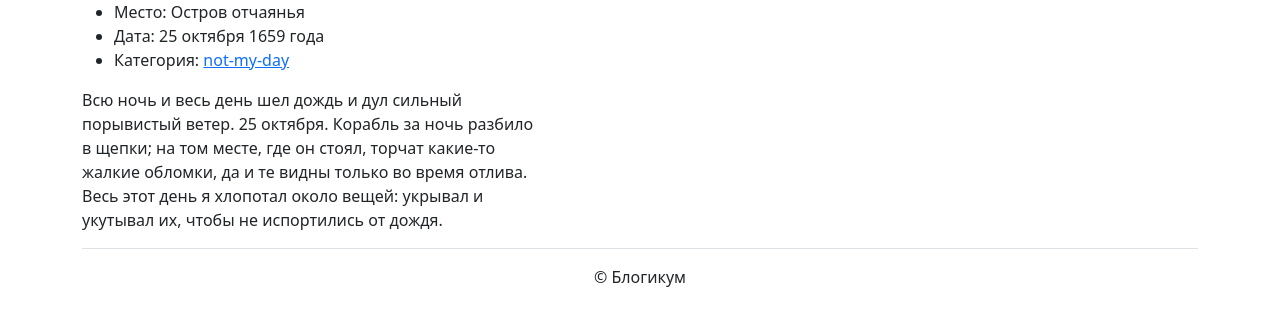
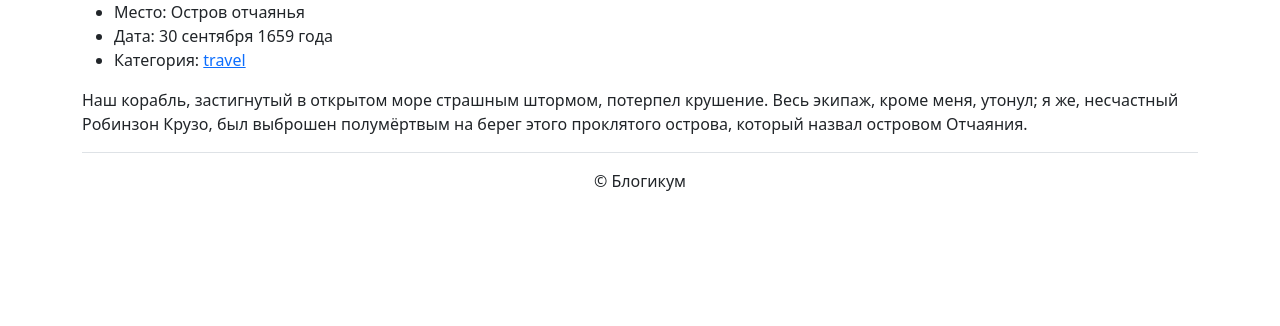
Before and after one commit to Gussia835/django_sprint1, a Django app: page /posts/0/ in a window 1280 px wide. Shown: the part 104-430 px from the top of the page. Run offline with Django 5.2, Linux system fonts and the light colour scheme; some libraries are stand-ins or nearby versions.

Commit message:
complete project

```diff
--- a/blogicum/blog/urls.py
+++ b/blogicum/blog/urls.py
@@ -5,7 +5,7 @@ app_name = 'blog'
 
 urlpatterns = [
     path('', views.index, name='index'),
-    path('posts/<int:id>/', views.post_detail, name='posts'),
+    path('posts/<int:id>/', views.post_detail, name='detail'),
     path('category/<slug:category_slug>/',
          views.category_posts,
          name='category')
--- a/blogicum/blog/views.py
+++ b/blogicum/blog/views.py
@@ -47,7 +47,8 @@ posts = [
 def index(request):
     """Главная страница"""
     template = 'homepage/index.html'
-    return render(request, template)
+    context = {'posts': posts}
+    return render(request, template, context)
 
 
 def post_detail(request, id):
@@ -56,13 +57,13 @@ def post_detail(request, id):
         context = {'posts': posts[id]}
     except IndexError:
         raise Http404("Пост не найден")
-
     template = 'posts/detail.html'
     return render(request, template, context)
 
 
-def category_posts(request, category_posts):
+def category_posts(request, category_slug):
     """Категории постов"""
-    template = 'posts/category.html'
-    context = {'posts': posts}
-    return render(request, template, context)
+    filtered_posts = [post for post in posts
+                      if post['category'] == category_slug]
+    context = {'posts': filtered_posts, 'category': category_slug}
+    return render(request, 'posts/category.html', context)
--- a/html/templates/base.html
+++ b/html/templates/base.html
@@ -29,7 +29,8 @@
   <body>
     <main>
       <div class="container py-5">
-        {% include "includes/header.html" %} {% block content %}{% endblock %}
+        {% include "includes/header.html" %}
+        {% block content %}{% endblock %}
         {% include "includes/footer.html" %}
       </div>
     </main>
--- a/html/templates/homepage/index.html
+++ b/html/templates/homepage/index.html
@@ -13,12 +13,12 @@
       <li>{{ post.date }}</li>
       <li>
         Категория:
-        <a href="{% url 'blog' post.category %}">{{ post.category }}</a>
+        <a href="{% url 'blog:category' post.category %}">{{ post.category }}</a>
       </li>
     </ul>
     <!-- Первые 10 слов -->
     <p>{{ post.text|truncatewords:10 }}</p>
-    <a href="{% url 'blog:detail' blog.id %}">Читать полный текст</a>
+    <a href="{% url 'blog:detail' post.id %}">Читать полный текст</a>
   </article>
   {% if not forloop.last %}
   <hr />
--- a/html/templates/posts/detail.html
+++ b/html/templates/posts/detail.html
@@ -1,23 +1,18 @@
 {% extends "base.html" %}
 
 {% block title %}
-  Остров отчаянья. 25 октября 1659 года
+  {{ posts.location }}. {{ posts.date }}
 {% endblock %}
 
 {% block content %}
   <article>
     <ul>
-      <li>Место: Остров отчаянья</li>
-      <li>Дата: 25 октября 1659 года</li>
-      <li>Категория: <a href="not-my-day">not-my-day</a></li>
+      <li>Место: {{ posts.location }}</li>
+      <li>Дата: {{ posts.date }}</li>
+      <li>Категория: <a href="{% url 'blog:category' posts.id %}">{{ posts.category }}</a></li>
     </ul>
     <p>
-      Всю ночь и весь день шел дождь и дул сильный <br />
-      порывистый ветер. 25 октября. Корабль за ночь разбило <br />
-      в щепки; на том месте, где он стоял, торчат какие-то <br />
-      жалкие обломки, да и те видны только во время отлива. <br />
-      Весь этот день я хлопотал около вещей: укрывал и <br />
-      укутывал их, чтобы не испортились от дождя.
+      {{ posts.text }}
     </p>
   </article>
 {% endblock %}
```
Also changed, not shown: html/templates/posts/category.html (+13 -2 lines).
